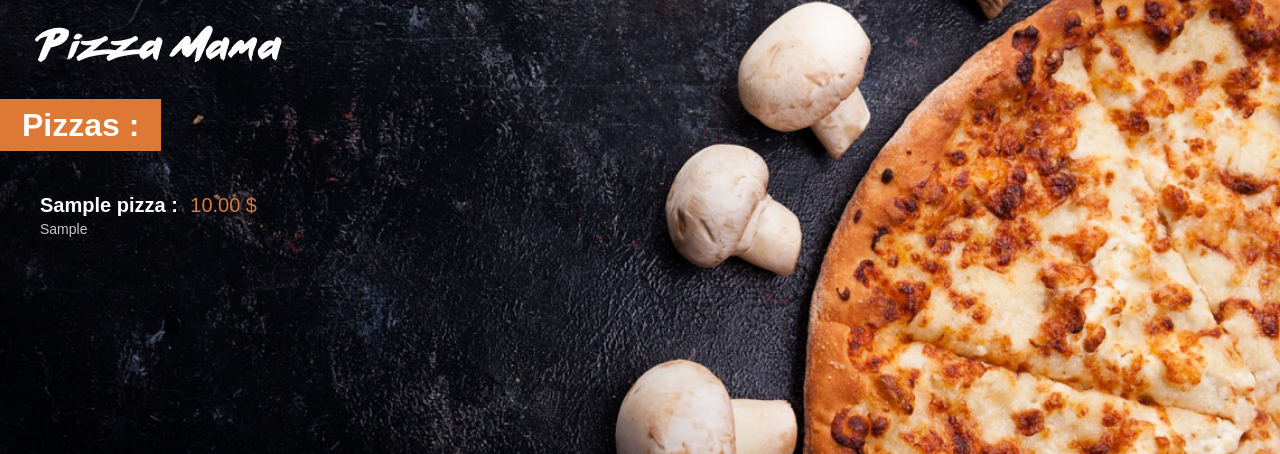
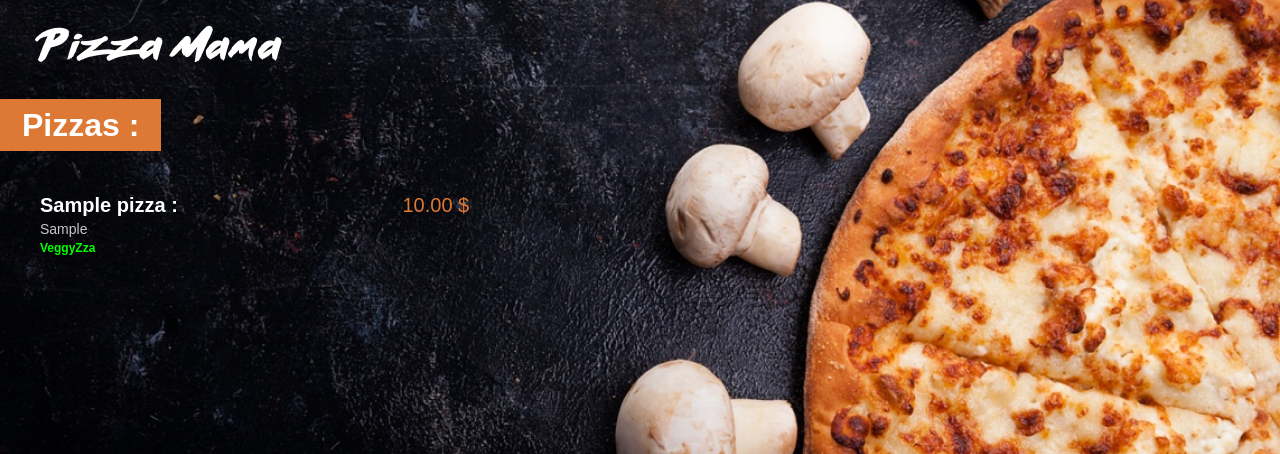
Before and after one commit to Adib-LGS/pythonPizzaMama, a Django app: page /menu/ in a window 1280 px wide. Shown: the top 454 px of the page. Run offline with Django 3.2, Linux system fonts and the light colour scheme; tables that the repository leaves empty hold one stand-in row (values such as "Sample post").

Commit message:
condition to show if pizza veggy true

```diff
--- a/menu/static/menu/style.css
+++ b/menu/static/menu/style.css
@@ -36,11 +36,15 @@ h1 {
 .list_title{
     font-weight: bold;
     font-size: 20px;
+    display: inline-block;
+    width: 350px;
 }
 
 .list_price{
     font-size: 20px;
     color: #DD7835;
+    display: inline-block;
+    width: 70px;
     margin-left: 8px;
 }
 
@@ -50,3 +54,11 @@ h1 {
     margin-top: 4px;
     display: block;
 }
+
+.list_veggy{
+font-weight: bold;
+    font-size: 12px;
+    color: #00FF00;
+    margin-top: 4px;
+    display: inline-block;
+}
--- a/menu/templates/menu/index.html
+++ b/menu/templates/menu/index.html
@@ -17,6 +17,9 @@
                 <span class="list_title">{{ pizza.name }} :</span>
                 <span class="list_price">{{ pizza.price | floatformat:2 }} $</span>
                 <span class="list_ingredients">{{ pizza.ingredients }}</span>
+                {% if pizza.veggy %}
+                    <span class="list_veggy"> VeggyZza </span>
+                {% endif %}
             </div>
         {% empty %}
             <div>Sorry, no avalaible pizzas</div>
```
